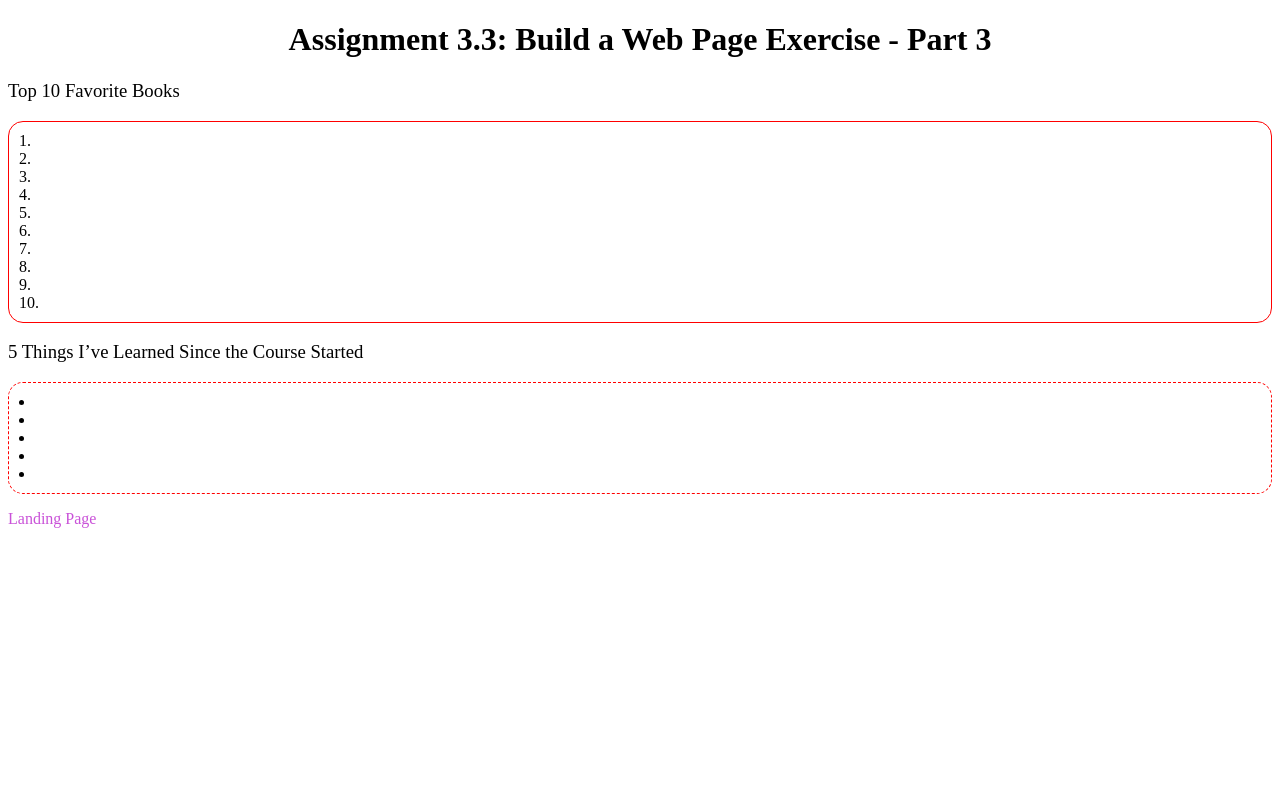
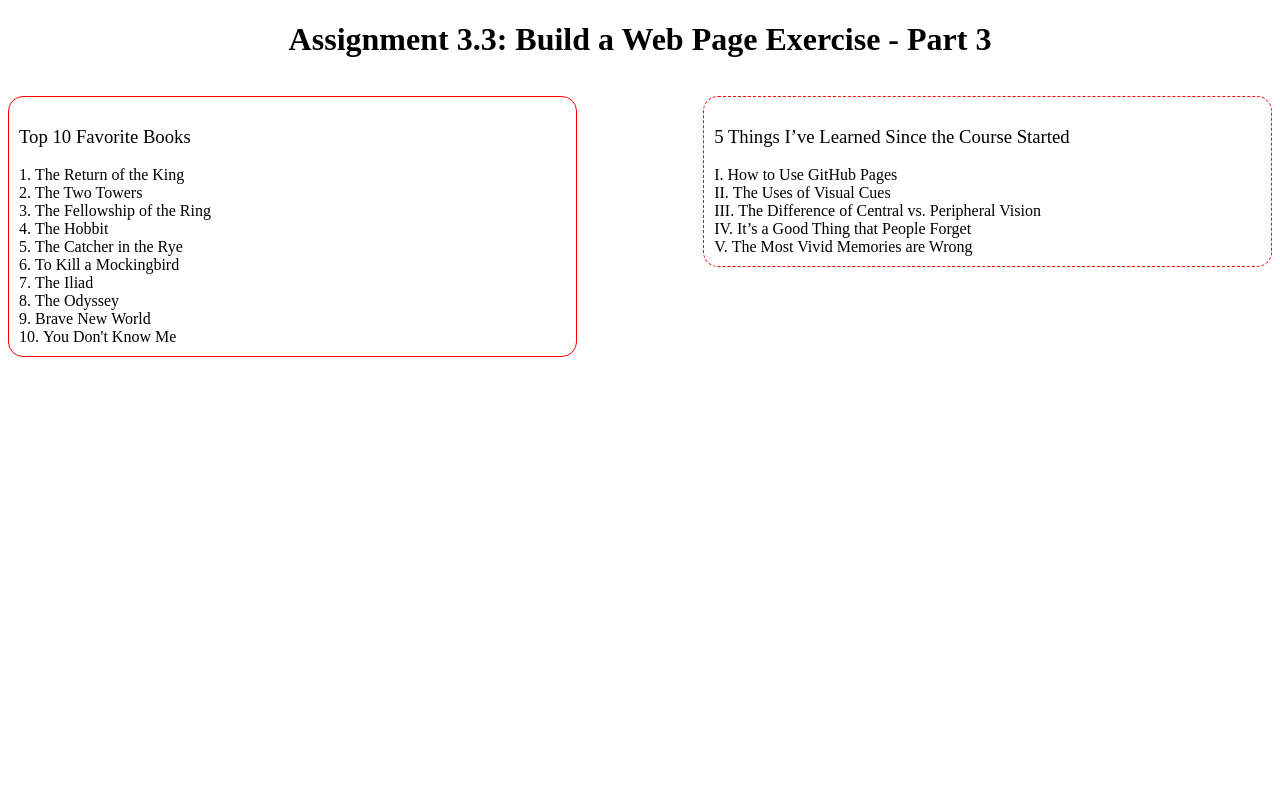
Before and after one commit to SeanERobs4/csd-340, a plain HTML site: page module-3/Christman_Mod3_3.html in a window 1280 px wide. Shown: the top 800 px of the page. Drawn offline with Linux system fonts and the light colour scheme.

Commit message:
Week 2 Commit

```diff
--- a/module-3/Christman_Mod3_3.css
+++ b/module-3/Christman_Mod3_3.css
@@ -2,27 +2,23 @@ body {
     font-family: "Montserrat";
 }
 
-.left-div, right-div {
-    width: 45%;
+#container {
+    width: 100%;
 }
 
-ol {
-    list-style-position: inside;
-    border: 1px solid red;
-    border-radius: 15px;
-    padding: 10px;
+#left-div {
+    width: 45%;
+    float: left;
 }
 
-ul {
-    list-style-position: inside;
-    border: 1px dashed red;
-    border-radius: 15px;
-    padding: 10px;
+#right-div {
+    width: 45%;
+    float: right;
 }
 
-.last-div {
+#last-div {
+    margin-top: 60%;
     width: 100%;
-    margin-top: 60%;
     margin-bottom: 20px;
     float: right;
 }
@@ -39,9 +35,26 @@ li {
     font-weight: 300;
 }
 
+ol {
+    list-style-position: inside;
+    border: 1px solid red;
+    border-radius: 15px;
+    padding: 10px;
+}
+
+ul {
+    list-style-position: inside;
+    list-style-type: upper-roman;
+    border: 1px dashed red;
+    border-radius: 15px;
+    padding: 10px;
+}
+
 a:link {
-    color: #C952D8;
+    font-size: 1.25em;
     text-decoration: none;
+    float: right;
+    color: blue;
 }
 
 a:visited {
@@ -49,6 +62,5 @@ a:visited {
 }
 
 a:hover {
-  color: #87FF65;
   text-decoration: underline;
 }
--- a/module-3/Christman_Mod3_3.html
+++ b/module-3/Christman_Mod3_3.html
@@ -11,31 +11,31 @@
 </head>
 
 <body>
-    <div id=”container”>
+    <div id="container">
         <h1>Assignment 3.3: Build a Web Page Exercise - Part 3</h1>
-        <div id=”left-div”>
+        <div id="left-div">
+            <ol>
             <h3>Top 10 Favorite Books</h3>
-            <ol>
-              <li> </li>
-              <li> </li>
-              <li> </li>
-              <li> </li>
-              <li> </li>
-              <li> </li>
-              <li> </li>
-              <li> </li>
-              <li> </li>
-              <li> </li>
+              <li>The Return of the King</li>
+              <li>The Two Towers</li>
+              <li>The Fellowship of the Ring</li>
+              <li>The Hobbit</li>
+              <li>The Catcher in the Rye</li>
+              <li>To Kill a Mockingbird</li>
+              <li>The Iliad</li>
+              <li>The Odyssey</li>
+              <li>Brave New World</li>
+              <li>You Don't Know Me</li>
             </ol>
         </div>
-        <div id=”right-div”>
+        <div id="right-div">
+            <ul>
             <h3>5 Things I’ve Learned Since the Course Started</h3>
-            <ul>
-              <li> </li>
-              <li> </li>
-              <li> </li>
-              <li> </li>
-              <li> </li>
+              <li>How to Use GitHub Pages</li>
+              <li>The Uses of Visual Cues</li>
+              <li>The Difference of Central vs. Peripheral Vision</li>
+              <li>It’s a Good Thing that People Forget</li>
+              <li>The Most Vivid Memories are Wrong</li>
             </ul>
         </div>
         <div id="last-div">
```
Also changed, not shown: 3 other files.
